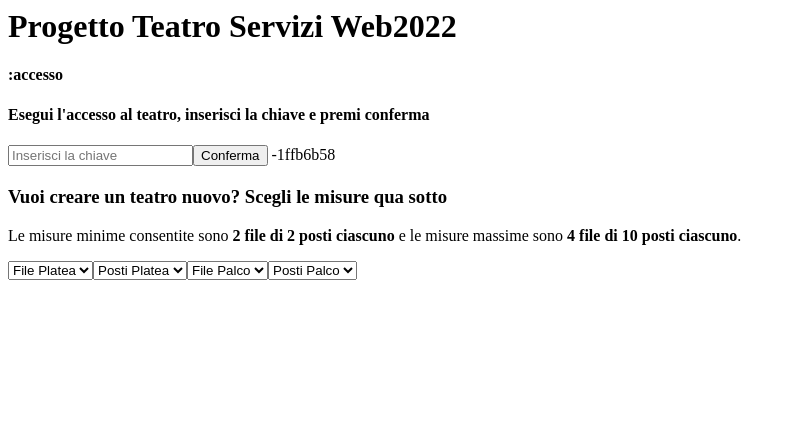
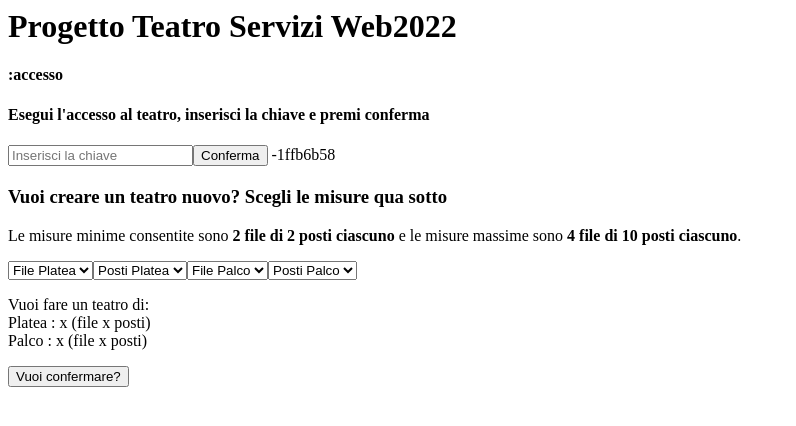
Before and after one commit to Framattat/progetto-teatro-serviziweb-angular, an Angular app: page / in a window 1280 px wide. Shown: the top 426 px of the page, without its empty margins (0-796 px from the left). Built offline with nearby package versions, Linux system fonts and the light colour scheme.

Commit message:
Sistemato nominativo accesso al teatro

```diff
--- a/src/app/newteatro/newteatro.component.html
+++ b/src/app/newteatro/newteatro.component.html
@@ -29,7 +29,7 @@
       {{ numero }}
     </option>
   </select>
-  <div *ngIf="teatro_config.length == 4">
+  <div *ngIf="teatro_config.length == 0">
     <p>
       Vuoi fare un teatro di: <br />
       Platea : <strong>{{ teatro_config[0] }}</strong> x
--- a/src/app/newteatro/newteatro.component.ts
+++ b/src/app/newteatro/newteatro.component.ts
@@ -12,7 +12,8 @@ export class NewteatroComponent implements OnInit {
   file: number[] = [2, 3, 4];
   posti: number[] = [2, 3, 4, 5, 6, 7, 8, 9, 10];
   teatro_config: number[] = [];
-
+  stato: number = 0;
+  avviso: string ="";
   valore_selezionato(valore, config) {
     switch (config) {
       case 'f_pl': {
@@ -37,7 +38,19 @@ export class NewteatroComponent implements OnInit {
   }
 
   nuovo_teatro() {
-    console.log(this.teatro_config);
+    this.db.newDb().subscribe({
+      next:(res:any)=>{
+        this.avviso ="";
+        //this.stato = 1;
+        console.log(res);
+      },
+      error: (error) =>{
+        this.avviso = "Non sono riuscito a generare il teatro, qualcosa è andato storto";
+        console.error(
+          'Nuovo_teatro ha generato un errore: ' + JSON.stringify(error)
+        );
+      },
+    });
   }
   ngOnInit() {}
 }
--- a/src/app/nominativo/nominativo.component.ts
+++ b/src/app/nominativo/nominativo.component.ts
@@ -40,15 +40,12 @@ export class NominativoComponent implements OnInit {
         next: (res: any) => {
           // se la chiave non ha un teatro impostato, lo imposto
           if (res == null) {
-            this.teatro = this.costruzione_teatro();
+            this.costruzione_teatro();
             this.imposta_teatro(this.key, this.teatro);
-            this.controllo_accesso(nome);
-          } else {
-            this.teatro_export = res;
-            this.nominativo_teatro = nome;
-            console.log('io sono res: ' + this.teatro_export);
-            console.log('io sono il teatro: ' + this.teatro);
+            return this.controllo_accesso(nome);
           }
+          this.teatro_export = res;
+          this.nominativo_teatro = nome;
           // resetto l'avviso
           this.avviso = '';
           // procedo con il prossimo component
```
